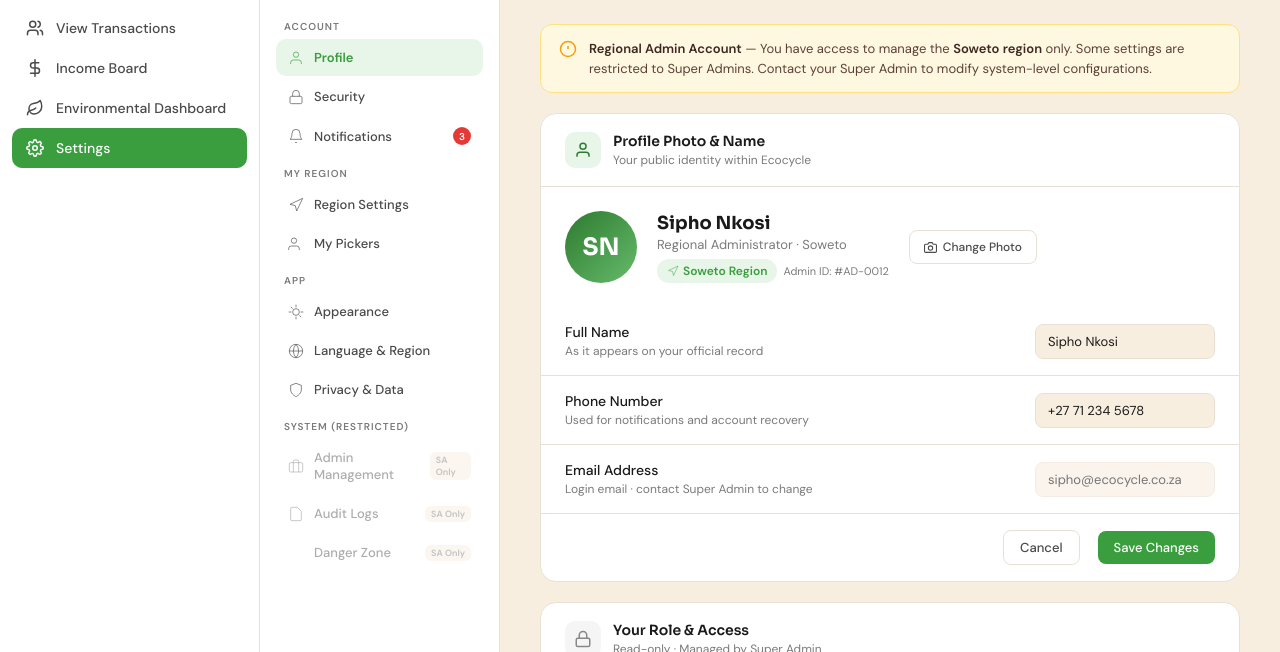
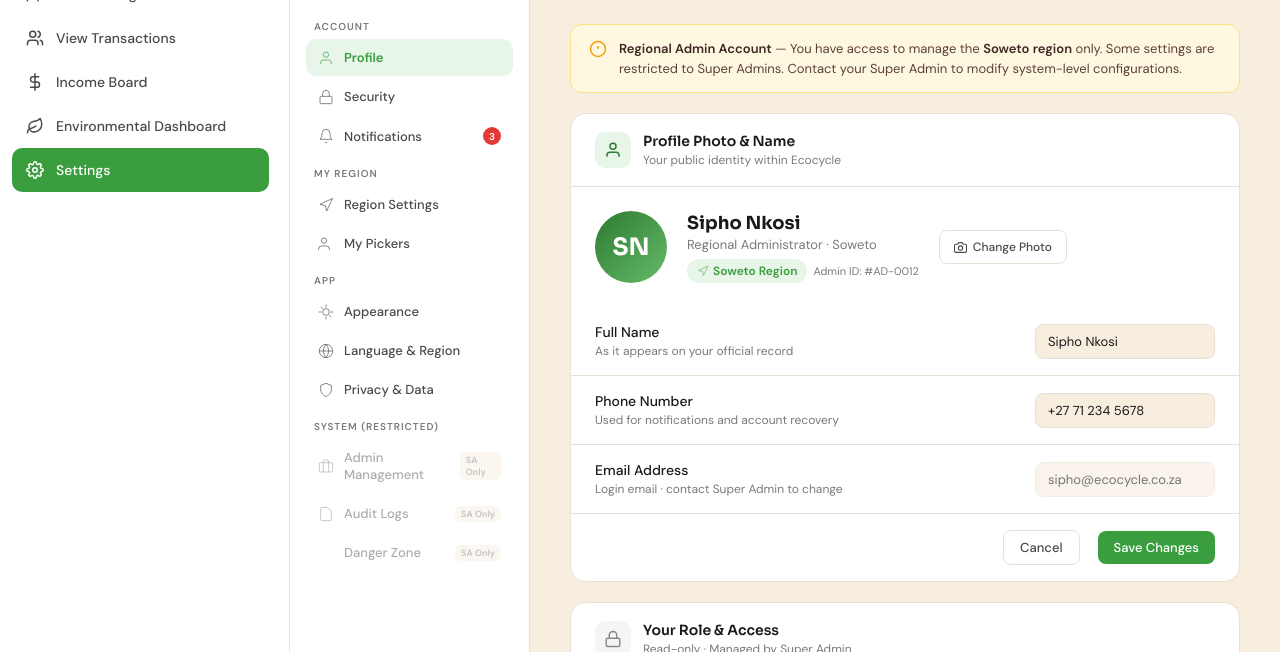
Before and after one commit to tendaninethavhakone4-lab/EcoCycleFinalProject, a plain HTML site: page frontend/AdminScreens/adminsettings.html in a window 1280 px wide. Shown: the part 148-800 px from the top of the page. Drawn offline with Linux system fonts and the light colour scheme.

Commit message:
edited sidebar size and button sizes

```diff
--- a/frontend/AdminScreens/admin.css
+++ b/frontend/AdminScreens/admin.css
@@ -17,7 +17,7 @@
   --red:           #E53935;
   --amber:         #F59E0B;
   --blue:          #1565C0;
-  --sidebar-w:     260px;
+  --sidebar-w:     290px;
   --header-h:      60px;
   --radius-card:   16px;
   --radius-btn:    8px;
@@ -133,6 +133,9 @@
   position: fixed;
   left: 0; top: var(--header-h); bottom: 0;
   width: var(--sidebar-w);
+  height: 524px;
+  min-height: 524px;
+  max-height: 524px;
   background: var(--sidebar-bg);
   border-right: 1px solid var(--border);
   overflow-y: auto;
@@ -148,12 +151,15 @@
 
 .nav-item {
   display: flex; align-items: center; gap: 12px;
-  padding: 11px 14px;
+  width: 257px;
+  height: 44px;
+  padding: 0 14px;
   border-radius: 10px;
   text-decoration: none;
   color: var(--text-mid);
   font-size: 14px; font-weight: 500;
   transition: background .15s, color .15s;
+  flex-shrink: 0;
 }
 .nav-item svg {
   width: 18px; height: 18px;
```
